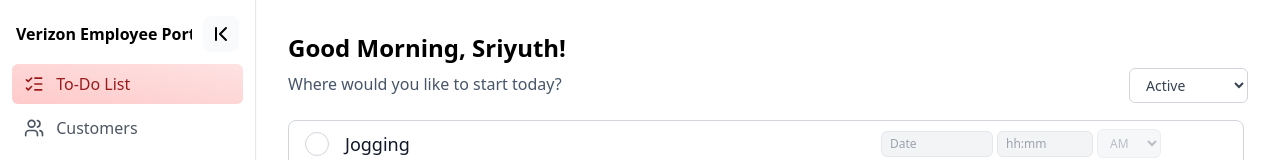
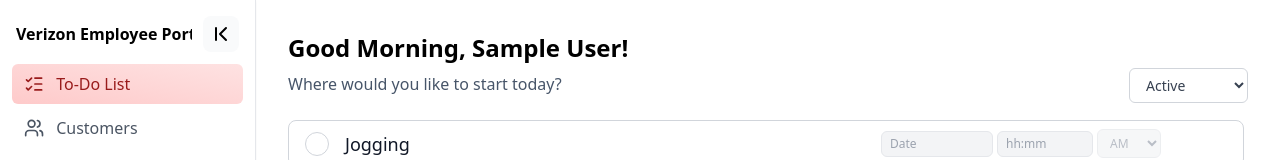
Before and after one commit to sriyuthyerramshetty-bot/DE-cognizant-project, a React (Vite) app: page / in a window 1280 px wide. Shown: the top 160 px of the page. Built offline with nearby package versions, Linux system fonts and the light colour scheme; no server answers; sample sign-in values are in the browser's storage.

Commit message:
Created new customer data file. Updated name on todo page.

```diff
--- a/src/pages/Todo.jsx
+++ b/src/pages/Todo.jsx
@@ -4,6 +4,7 @@ import DueDateInput from '../components/DueDateInput'
 import useTaskReminders from '../hooks/useTaskReminders'
 import { TodoContext } from '../context/TodoContext'
 import { useCart } from '../context/CartContext'
+import { useAuth } from '../context/AuthContext'
 
 function Todo() {
   const { tasks, setTasks, view, setView, nextId, setNextId } = useContext(TodoContext)
@@ -17,6 +18,11 @@ function Todo() {
     (task) => task.isEditing && !task.name.trim(),
   )
   const isAddTaskDisabled = view !== 'active' || hasPendingUnnamedTask
+
+  const { user } = useAuth()
+  // Firebase accounts created with only email/password have no displayName,
+  // so fall back to the email's local part, then a generic label.
+  const displayName = user?.displayName || user?.email?.split("@")[0] || "User"
 
   useEffect(() => {
     if (editingTaskId && inputRef.current) {
@@ -209,7 +215,7 @@ function Todo() {
   return (
     <div className="relative flex h-screen flex-col overflow-hidden p-8">
       <div className="relative mb-6">
-        <h1 className="text-2xl font-semibold">Good Morning, Sriyuth!</h1>
+        <h1 className="text-2xl font-semibold">Good Morning, {displayName}!</h1>
         <p className="mt-2 text-slate-600">Where would you like to start today?</p>
 
         <select
```
Also changed, not shown: 1 other file (tests, documents, lock files or other folders).
